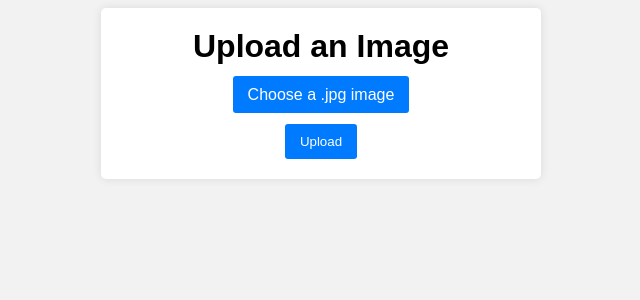
After one commit to abdallah1097/TrOCR_Project, a Django app: template Deep_Learning_App/templates/upload_image.html in a window 1280 px wide. The commit adds this page. Shown: the top 300 px of the page, without its empty margins (319-959 px from the left). Run offline with Django 4.2, Linux system fonts and the light colour scheme; the template is opened without the code that fills it, so the values that code supplies are empty; parts of the project's set-up code (start-up, migrations or seed data) failed here and were passed over.

```diff
--- /dev/null
+++ b/Deep_Learning_App/templates/upload_image.html
@@ -0,0 +1,72 @@
+<!DOCTYPE html>
+<html lang="en">
+<head>
+    <meta charset="UTF-8">
+    <meta name="viewport" content="width=device-width, initial-scale=1.0">
+    <title>Image Upload</title>
+    <style>
+        body {
+            font-family: Arial, sans-serif;
+            background-color: #f2f2f2;
+        }
+
+        .container {
+            max-width: 400px;
+            margin: 0 auto;
+            padding: 20px;
+            background-color: #fff;
+            border-radius: 5px;
+            box-shadow: 0 0 10px rgba(0, 0, 0, 0.1);
+            text-align: center;
+        }
+
+        h1 {
+            margin-top: 0;
+        }
+
+        .file-input {
+            margin: 20px 0;
+            position: relative;
+        }
+
+        input[type="file"] {
+            display: none;
+        }
+
+        label {
+            padding: 10px 15px;
+            background-color: #007BFF;
+            color: #fff;
+            border-radius: 3px;
+            cursor: pointer;
+        }
+
+        button {
+            background-color: #007BFF;
+            color: #fff;
+            padding: 10px 15px;
+            border: none;
+            border-radius: 3px;
+            cursor: pointer;
+            transition: background-color 0.3s ease;
+        }
+
+        button:hover {
+            background-color: #0056b3;
+        }
+    </style>
+</head>
+<body>
+    <div class="container">
+        <h1>Upload an Image</h1>
+        <form method="POST" action="/Deep_Learning_App/upload_image/" enctype="multipart/form-data">
+            {% csrf_token %}
+            <div class="file-input">
+                <input type="file" name="image" id="image" accept=".jpg">
+                <label for="image">Choose a .jpg image</label>
+            </div>
+            <button type="submit">Upload</button>
+        </form>
+    </div>
+</body>
+</html>
--- a/Deep_Learning_App/urls.py
+++ b/Deep_Learning_App/urls.py
@@ -8,5 +8,7 @@ urlpatterns = [
     path('configure/', views.configure, name='configure'),
     path('train_model/', views.train_model, name='train_model'),
     path('see_logs/', views.see_logs, name='see_logs'),
+    path('make_prediction/', views.make_prediction, name='make_prediction'),
+    path('upload_image/', views.upload_image, name='upload_image'),
 
 ]
--- a/TrOCR_Django_App/templates/ocr_task.html
+++ b/TrOCR_Django_App/templates/ocr_task.html
@@ -72,6 +72,7 @@
         <div class="button-container">
             <!-- Button 1: Route to URL in App1 -->
             <a href="{% url 'Deep_Learning_App:show_preprocessed_batch' %}" class="fancy-button">Show Pre-processed Batch</a>
+            <a href="{% url 'Deep_Learning_App:upload_image' %}" class="fancy-button">Make Prediction</a>
 
         </div>
         <div class="button-container">
```
Also changed, not shown: Deep_Learning_App/templates/show_image_preprocessing.html (+7 -5 lines), Deep_Learning_App/templates/upload_successful.html (added, +76 -0 lines).
